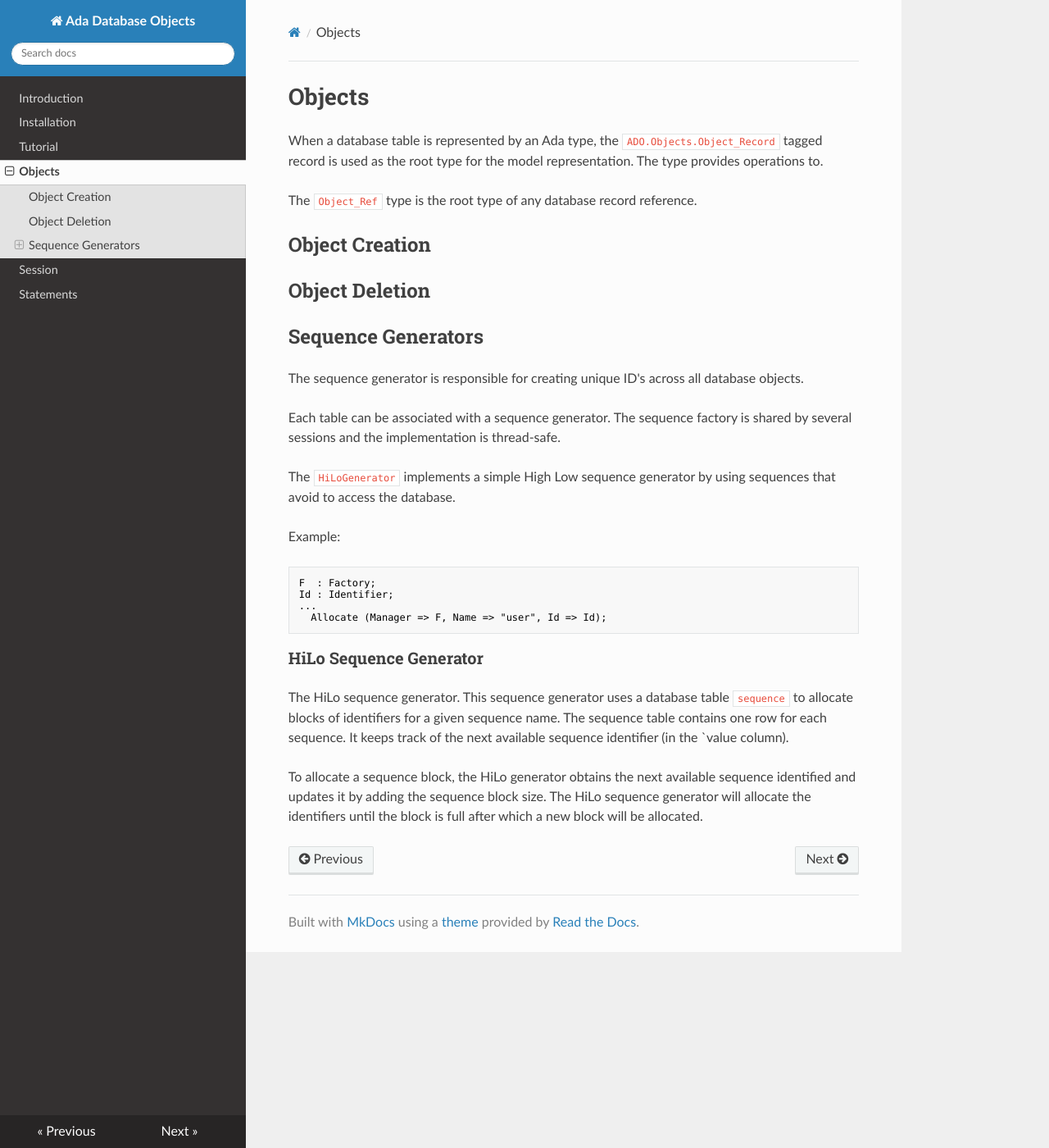
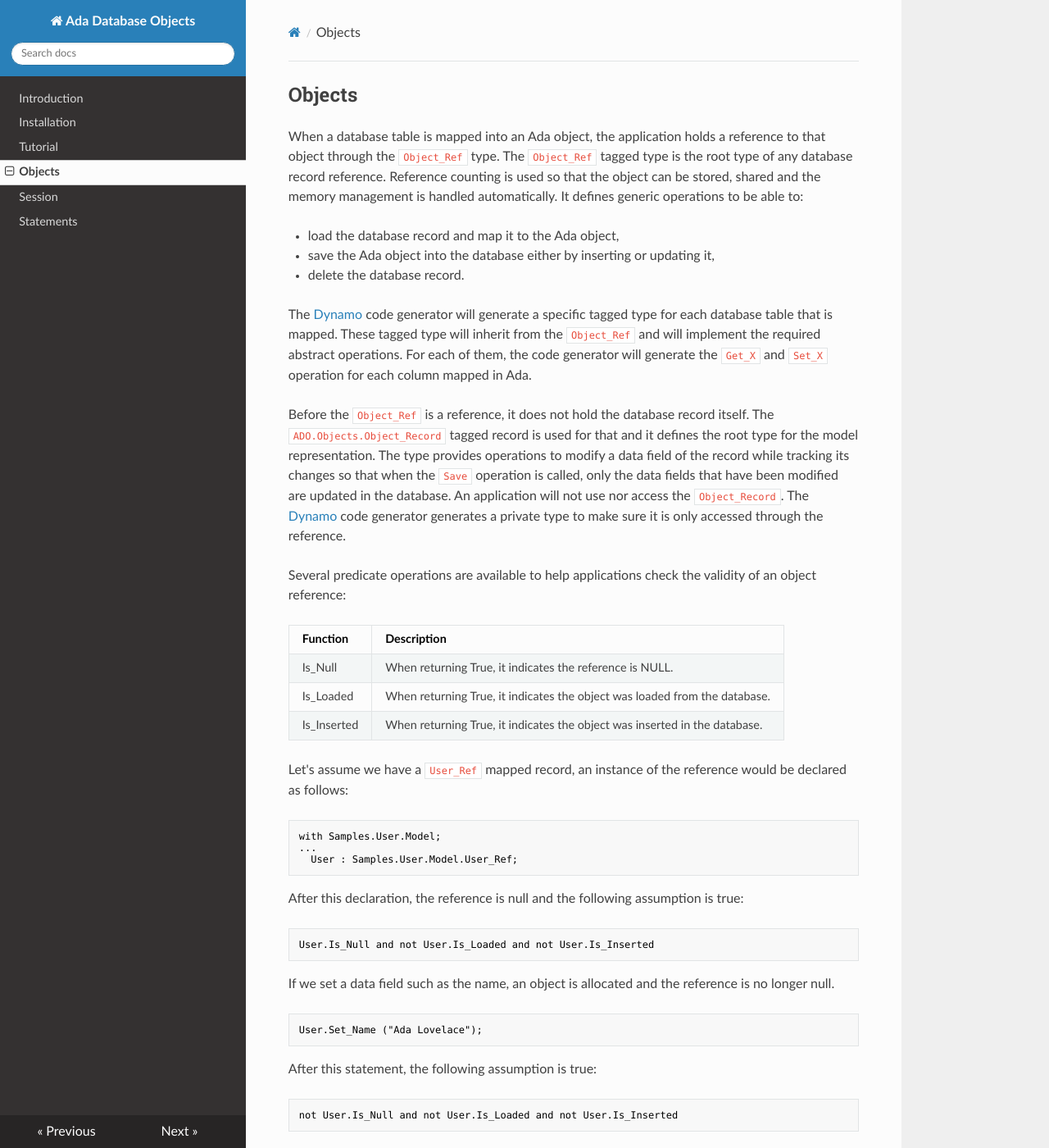
Before and after one commit to stcarrez/ada-ado, an MkDocs documentation site: the page built from docs/ADO_Objects.md, in a window 1280 px wide and 1400 px high. Shown: the whole window at 82% size. Built offline with MkDocs 1.6.1, drawn with Linux system fonts in a browser that asks for light colours; nearby versions of some CDN libraries; old or Windows-style settings are respelled for this version of MkDocs; some of the changed text lies outside the part shown.

Commit message:
Rebuild the documentation

````diff
--- a/docs/ADO_Objects.md
+++ b/docs/ADO_Objects.md
@@ -1,13 +1,147 @@
-# Objects
-When a database table is represented by an Ada type, the `ADO.Objects.Object_Record`
-tagged record is used as the root type for the model representation.  The type provides
-operations to.
+## Objects
+When a database table is mapped into an Ada object, the application holds a reference
+to that object through the `Object_Ref` type.
+The `Object_Ref` tagged type is the root type of any database record reference.
+Reference counting is used so that the object can be stored, shared and the memory
+management is handled automatically.  It defines generic operations to be able to:
 
-The `Object_Ref` type is the root type of any database record reference.
+  * load the database record and map it to the Ada object,
+  * save the Ada object into the database either by inserting or updating it,
+  * delete the database record.
 
-## Object Creation
+The [Dynamo](https://github.com/stcarrez/dynamo) code generator will generate a specific tagged type for each database table
+that is mapped.  These tagged type will inherit from the `Object_Ref` and will implement
+the required abstract operations.  For each of them, the code generator will generate
+the `Get_X` and `Set_X` operation for each column mapped in Ada.
 
-## Object Deletion
+Before the `Object_Ref` is a reference, it does not hold the database record itself.
+The `ADO.Objects.Object_Record` tagged record is used for that and it defines the
+root type for the model representation.  The type provides operations to modify a
+data field of the record while tracking its changes so that when the `Save` operation
+is called, only the data fields that have been modified are updated in the database.
+An application will not use nor access the `Object_Record`.  The [Dynamo](https://github.com/stcarrez/dynamo) code generator
+generates a private type to make sure it is only accessed through the reference.
+
+Several predicate operations are available to help applications check the validity
+of an object reference:
+
+| Function    | Description |
+| ----------- |--------------------------------------------------------- |
+| Is_Null     | When returning True, it indicates the reference is NULL. |
+| Is_Loaded   | When returning True, it indicates the object was loaded from the database. |
+| Is_Inserted | When returning True, it indicates the object was inserted in the database. |
+
+Let's assume we have a `User_Ref` mapped record, an instance of the reference would
+be declared as follows:
+
+```Ada
+with Samples.User.Model;
+...
+  User : Samples.User.Model.User_Ref;
+```
+
+After this declaration, the reference is null and the following assumption is true:
+
+```Ada
+User.Is_Null and not User.Is_Loaded and not User.Is_Inserted
+```
+
+If we set a data field such as the name, an object is allocated and the reference
+is no longer null.
+
+```Ada
+User.Set_Name ("Ada Lovelace");
+```
+
+After this statement, the following assumption is true:
+
+```Ada
+not User.Is_Null and not User.Is_Loaded and not User.Is_Inserted
+```
+
+With this, it is therefore possible to identify that this object is not yet
+saved in the database.  After calling the `Save` procedure, a primary key is
+allocated and the following assumption becomes true:
+
+```Ada
+not User.Is_Null and not User.Is_Loaded and User.Is_Inserted
+```
+
+## Loading Objects
+Three operations are generated by the [Dynamo](https://github.com/stcarrez/dynamo) code generator to help in loading
+a object from the database: two `Load` procedures and a `Find` procedure.
+The `Load` procedures are able to load an object by using its primary key.
+Two forms of `Load` are provided: one that raises the `ADO.Objects.NOT_FOUND`
+exception and another that returns an additional `Found` boolean parameter.
+Within the application, if the database row is expected to exist, the first
+form should be used.  In other cases, when the application expects that the
+database record may not exist, the second form is easier and avoids raising
+and handling an exception for a common case.
+
+```Ada
+ User.Load (Session, 1234);
+```
+
+The `Find` procedure allows to retrieve a database record by specifying a
+filter.  The filter object is represented by the `ADO.SQL.Query` tagged record.
+A simple query filter is declared as follows:
+
+```Ada
+Filter : ADO.SQL.Query;
+```
+
+The filter is an SQL fragment that is inserted within the `WHERE` clause to
+find the object record.  The filter can use parameters that are configured
+by using the `Bind_Param` or `Add_Param` operations.  For example, to find
+a user from its name, the following filter could be set:
+
+```Ada
+Filter.Set_Filter ("name = :name");
+Filter.Bind_Param ("name", "Ada Lovelace");
+```
+
+Once the query filter is initialized and configured with its parameters,
+the `Find` procedure can be called:
+
+```Ada
+Found : Boolean;
+...
+User.Find (Session, Filter, Found);
+```
+
+The `Find` procedure does not raise an exception if the database record is not found.
+Instead, it returns a boolean status in the `Found` output parameter.  The `Find`
+procedure will execute an SQL `SELECT` statement with a `WHERE` clause to retrieve
+the database record.  The `Found` output parameter is set when the query returns
+exactly one row.
+
+## Modifying Objects
+To modify an object, applications will use one of the `Set_X` operation generated
+for each mapped column.  The ADO runtime will keep track of which data fields are
+modified.  The `Save` procedure must be called to update the database record.
+When calling it, an SQL `UPDATE` statement is generated to update the modified
+data fields.
+
+```Ada
+User.Set_Status (1);
+User.Save (Session);
+```
+
+## Deleting Objects
+Deleting objects is made by using the `Delete` operation.
+
+```Ada
+User.Delete (Session);
+```
+
+Sometimes you may want to delete an object without having to load it first.
+This is possible by delete an object without loading it.  For this, set the
+primary key on the object and call the `Delete` operation:
+
+```Ada
+User.Set_Id (42);
+User.Delete (Session);
+```
 
 ## Sequence Generators
 The sequence generator is responsible for creating unique ID's
````
